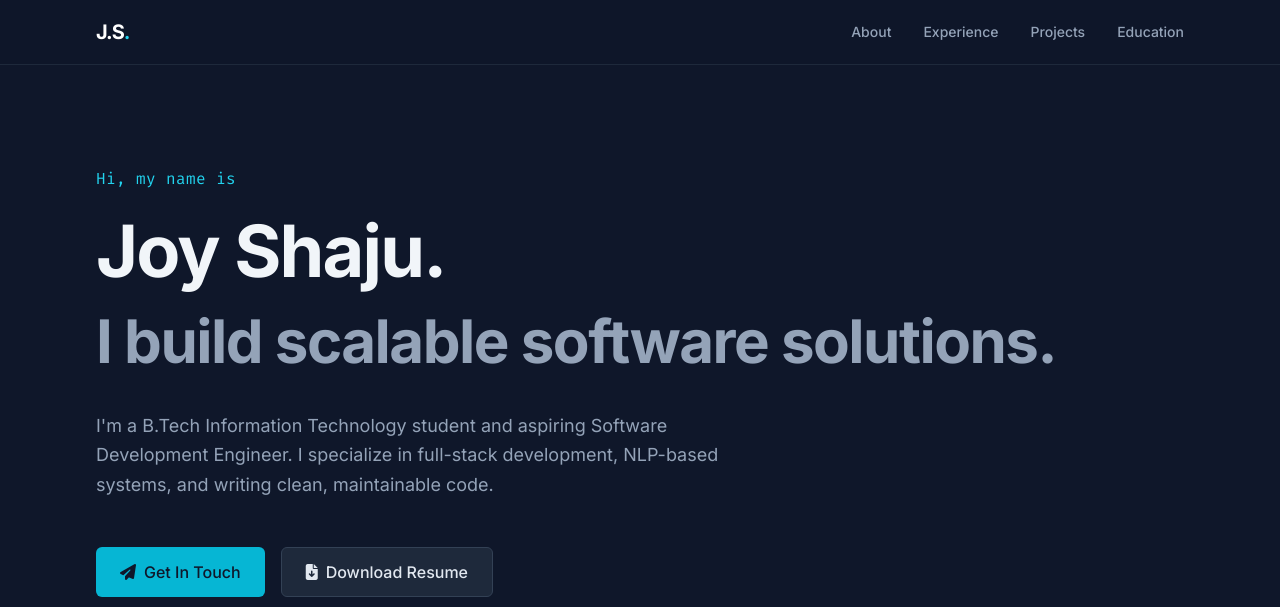
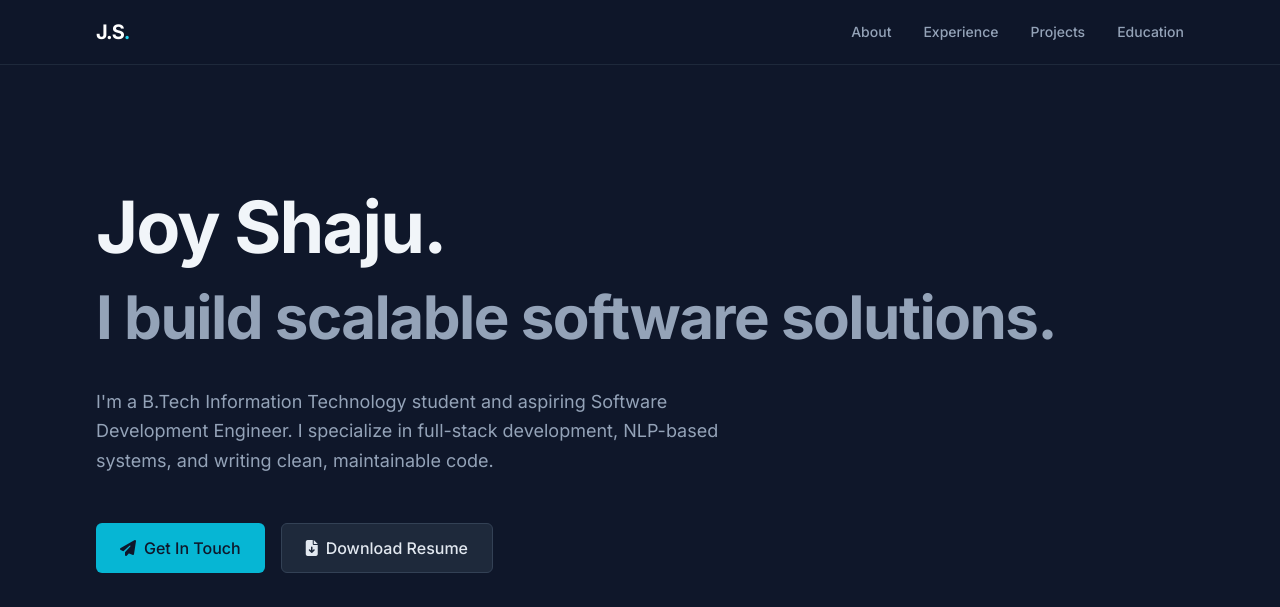
Before and after one commit to Joyshaju/My_Portfolio, a plain HTML site: page Index.html in a window 1280 px wide. Shown: the top 607 px of the page. Drawn offline with nearby package versions, Linux system fonts and the light colour scheme.

Commit message:
Changes Final

```diff
--- a/Index.html
+++ b/Index.html
@@ -99,7 +99,7 @@
         <!-- Hero Section -->
         <section id="home" class="min-h-[90vh] flex flex-col justify-center py-20 section-spy">
             <div class="space-y-6">
-                <p class="text-cyan-400 font-mono tracking-wide">Hi, my name is</p>
+
                 <h1 class="text-5xl md:text-7xl font-bold text-slate-100 tracking-tight">
                     Joy Shaju.
                 </h1>
```
